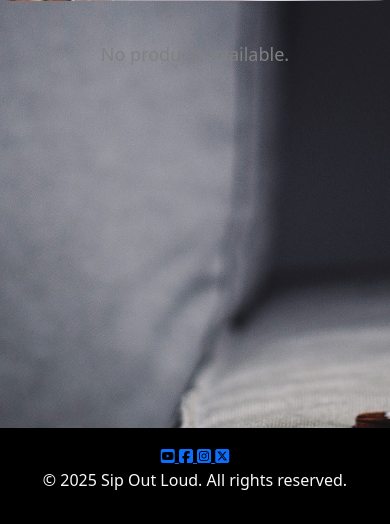
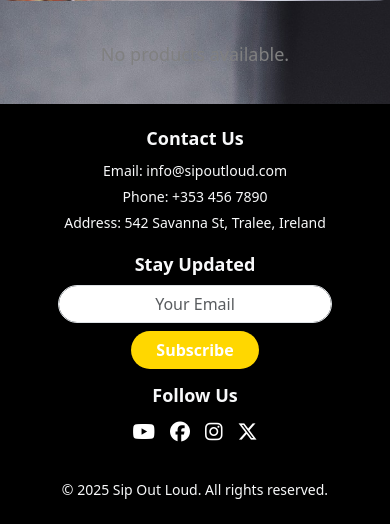
Before and after one commit to HazelHawadi/Sip_Out_Loud_P5, a Django app: page /gin/ in a window 390 px wide. Shown: the part 403-927 px from the top of the page. Run offline with Django 5.2, Linux system fonts and the light colour scheme; some libraries are stand-ins or nearby versions.

Commit message:
Improve footer styling with better layout, responsiveness, and hover effects

```diff
--- a/static/css/base.css
+++ b/static/css/base.css
@@ -112,16 +112,6 @@
 
 .btn-gold:hover {
     background-color: #c0a170;
-}
-
-/* Footer */
-footer {
-    background-color: #000;
-    color: white;
-    padding: 10px 0;
-    margin-top: auto; /* Ensures footer stays at the bottom */
-    text-align: center;
-    width: 100%;
 }
 
 /* index.html styling */
@@ -314,7 +304,6 @@
     width: 100px;
     height: auto;
 }
-}
 
 /* Login Page */
 .login-container {
@@ -474,6 +463,69 @@
 }
 
 
+/* Footer Styling */
+.footer {
+    background-color: #000;
+    color: #fff;
+    padding: 40px 0;
+    font-size: 14px;
+}
+
+.footer-title {
+    font-size: 18px;
+    font-weight: bold;
+    margin-bottom: 10px;
+}
+
+.footer p {
+    margin: 5px 0;
+}
+
+.footer .social-icons {
+    display: flex;
+    justify-content: center;
+    gap: 15px;
+}
+
+.footer .social-link {
+    color: #fff;
+    font-size: 20px;
+    transition: color 0.3s ease-in-out;
+}
+
+.footer .social-link:hover {
+    color: #FFD700; /* Gold hover effect */
+}
+
+.footer .form-control {
+    border-radius: 20px;
+    text-align: center;
+}
+
+.footer .btn-gold {
+    background-color: #FFD700;
+    color: #000;
+    font-weight: bold;
+    border-radius: 20px;
+}
+
+.footer .btn-gold:hover {
+    background-color: #e6c200;
+}
+
+/* Responsive Design */
+@media (max-width: 768px) {
+    .footer .row {
+        text-align: center;
+    }
+
+    .footer .row {
+        text-align: center;
+    }
+}
+
+
+
 /* Responsive Design */
 
 @media screen and (min-width: 768px){
--- a/templates/base.html
+++ b/templates/base.html
@@ -64,7 +64,7 @@
                         <div class="dropdown-menu border-0" aria-labelledby="user-options">
                             {% if request.user.is_authenticated %}
                                 {% if request.user.is_superuser %}
-                                    <a href="{% url 'dashboard' %}" class="dropdown-item">Project Management</a>
+                                    <a href="{% url 'dashboard' %}" class="dropdown-item">My Cart</a>
                                 {% endif %}
                                 <a href="#" class="dropdown-item">My Profile</a>
                                 <form action="{% url 'logout' %}" method="post" class="dropdown-item">
@@ -103,22 +103,52 @@
     {% block content %}{% endblock %}
 
     <!-- Footer -->
-    <footer class="text-center text-light p-3 bg-black">
-        <div class="footer-social">
-            <a href="https://youtube.com/" target="_blank" rel="noopener" aria-label="Go to our Youtube page (opens in a new tab)">
-                <i class="fa-brands fa-square-youtube"></i>
-            </a>
-            <a href="https://www.facebook.com/" target="_blank" rel="noopener" aria-label="Go to our Facebook page (opens in a new tab)">
-                <i class="fa-brands fa-square-facebook"></i>
-            </a>
-            <a href="https://instagram.com/" target="_blank" rel="noopener" aria-label="Go to our Instagram page (opens in a new tab)">
-                <i class="fa-brands fa-square-instagram"></i>
-            </a>
-            <a href="https://twitter.com/" target="_blank" rel="noopener" aria-label="Go to our Twitter page (opens in a new tab)">
-                <i class="fa-brands fa-square-x-twitter"></i>
-            </a>
+    <footer class="footer bg-black text-light py-4">
+        <div class="container">
+            <div class="row">
+                <!-- Contact Section -->
+                <div class="col-md-4 text-center text-md-start mb-3">
+                    <h4 class="footer-title">Contact Us</h4>
+                    <p>Email: info@sipoutloud.com</p>
+                    <p>Phone: +353 456 7890</p>
+                    <p>Address: 542 Savanna St, Tralee, Ireland</p>
+                </div>
+
+                <!-- Newsletter Subscription -->
+                <div class="col-md-4 text-center mb-3">
+                    <h4 class="footer-title">Stay Updated</h4>
+                    <form action="/subscribe" method="POST" class="d-flex flex-column align-items-center">
+                        {% csrf_token %}
+                        <input type="email" name="email" class="form-control rounded-pill w-75" placeholder="Your Email" required>
+                        <button type="submit" class="btn btn-gold rounded-pill mt-2 px-4">Subscribe</button>
+                    </form>
+                </div>
+
+                <!-- Social Media Links -->
+                <div class="col-md-4 text-center text-md-end mb-3">
+                    <h4 class="footer-title">Follow Us</h4>
+                    <div class="social-icons">
+                        <a href="https://youtube.com/" target="_blank" rel="noopener" class="social-link">
+                            <i class="fa-brands fa-youtube"></i>
+                        </a>
+                        <a href="https://www.facebook.com/" target="_blank" rel="noopener" class="social-link">
+                            <i class="fa-brands fa-facebook"></i>
+                        </a>
+                        <a href="https://instagram.com/" target="_blank" rel="noopener" class="social-link">
+                            <i class="fa-brands fa-instagram"></i>
+                        </a>
+                        <a href="https://twitter.com/" target="_blank" rel="noopener" class="social-link">
+                            <i class="fa-brands fa-x-twitter"></i>
+                        </a>
+                    </div>
+                </div>
+            </div>
+
+            <!-- Copyright -->
+            <div class="text-center mt-3">
+                <p class="m-0">&copy; 2025 Sip Out Loud. All rights reserved.</p>
+            </div>
         </div>
-        <p>&copy; 2025 Sip Out Loud. All rights reserved.</p>
     </footer>
 
     {% block corejs %}
```
Also changed, not shown: home/templates/home/index.html (+4 -4 lines).
